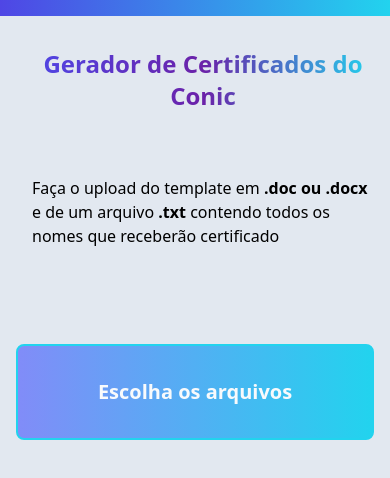
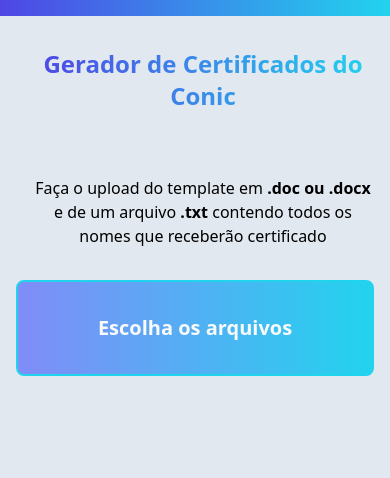
Before and after one commit to thiagomag94/GeradorDeCertificados-Conic-UFPE-front, a Next.js app: page / in a window 390 px wide. Shown: the top 478 px of the page. Built offline with nearby package versions, Linux system fonts and the light colour scheme.

Commit message:
front: modifies style from statistics

```diff
--- a/src/app/page.tsx
+++ b/src/app/page.tsx
@@ -4,12 +4,14 @@
 
 export default function Home() {
   return (
-    <main className="flex min-h-screen lg:flex-row flex-col items-center lg:justify-evenly pt-8 px-4 md:px-16 gap-16 md:gap-32 overflow-x-hidden">
-      <div className="flex flex-col w-full pl-4">
-        <span className="mb-16 xl:mb-0 bg-gradient-to-r  via-purple-800 from-indigo-600 to-cyan-400 font-bold text-center xl:text-left text-transparent bg-clip-text text-2xl lg:text-4xl ">Gerador de Certificados do Conic</span>
-        <span className={``}>Faça o upload do template em <b>.doc ou .docx</b> e de um arquivo <b>.txt</b> contendo todos os nomes que receberão certificado</span>
+    <main className="flex min-h-screen lg:flex-row flex-col items-center lg:justify-evenly pt-8 px-4 md:px-16 overflow-x-hidden">
+      <div className="flex flex-col xl:flex-row justify-center items-center   ">
+        <div className="flex flex-col w-full pl-4 ">
+          <span className="mb-16 xl:mb-0 bg-gradient-to-r   from-indigo-600 to-cyan-400 font-bold text-center xl:text-left text-transparent bg-clip-text text-2xl lg:text-4xl ">Gerador de Certificados do Conic</span>
+          <span className={`text-center xl:text-start`}>Faça o upload do template em <b>.doc ou .docx</b> e de um arquivo <b>.txt</b> contendo todos os nomes que receberão certificado</span>
+        </div>
+        <FileUploader/>
       </div>
-      <FileUploader/>
 
     </main>
   )
--- a/src/components/FileUploader/FileUploader.tsx
+++ b/src/components/FileUploader/FileUploader.tsx
@@ -1,15 +1,16 @@
 'use client'
 import React, { useEffect, useRef, useState } from 'react'
+import { useRouter } from 'next/navigation';
 import axios from 'axios';
-import doc from 'public/doc.png'
-import txt from  'public/txt.png'
+import doc from 'public/doc.png';
+import txt from  'public/txt.png';
 import FilesGroup from '../FilesGroup/FileGroup';
 import ProgressBar from '../ProgressBar/ProgressBar';
-import spinner from 'public/spinner.png'
+import spinner from 'public/spinner.png';
 import Image from 'next/image';
 import Link from 'next/link';
 import File from '../Files/File';
-import docx from 'public/doc.png'
+import docx from 'public/doc.png';
 
 const FileUploader = () => {
 
@@ -21,10 +22,11 @@
   const [message, setMessage] = useState('')
   const [alert, setAlert] = useState('')
   const [progress, setProgress] = useState<number>(0)
+  const [certificadosInit, setCertificadosInit] = useState<any>()
   const [certificados, setCertificados] = useState<any>()
   const [certificadosBaixados, setCertificadosBaixados] = useState<any>([])
   const [isDownloaded, setDownloaded] = useState<boolean>(false)
-
+  const router = useRouter()
 
 
 
@@ -49,14 +51,15 @@
 
   }, [message])
 
+
+
   useEffect(()=>{
     console.log('mudou o alert', alert)
+    if(certificadosBaixados?.length===certificados?.length){
+      router.push('/')
+    }
 
-  }, [alert])
-  useEffect(()=>{
-    console.log('mudou o alert', alert)
-
-  }, [certificados])
+  }, [certificadosBaixados?.lenght])
 
 
   useEffect(()=>{
@@ -113,6 +116,7 @@
               console.log(res.data.message, ' OK!')
               console.log(res.data.certificado)
               setCertificados(res.data.certificado)
+              setCertificadosInit(res.data.certificado)
               return res.data.message
             })
             .then((res)=>{
@@ -176,26 +180,26 @@
 
 
            <button type="button" onClick={()=>handleUpload()}
-            className={`${files.length===2 ? 'block' : 'hidden'} cursor-pointer mt-4 mb-4 px-8 py-4 rounded-lg shadow-xl bg-slate-50`}>
+            className={`${files.length===2 ? 'block' : 'hidden'} cursor-pointer mt-4 mb-4 px-8 py-4 rounded-lg drop-shadow-lg bg-slate-50`}>
               Upload
            </button>
            <ProgressBar message={message} value={progress} alert={alert}/>
-           <span className='text-lg lg:text-3xl xl:text-xl  mt-4 absolute bottom-16 p-8  w-full text-center animate-pulse'>{ progress===100 ? <span className='px-4 py-2 rounded-lg bg-purple-800 text-center text-slate-50 w-full'>{message}</span> : ''}</span>
-           <div className={`${progress===100 ? '' : 'hidden'} absolute bottom-8 xl:bottom-32`}>
+           <span className='text-lg lg:text-3xl xl:text-xl  mt-4 absolute bottom-16 p-8  w-full text-center animate-pulse'>{ progress===100 && certificadosInit.length !== certificadosBaixados.length  ? <span className='px-4 py-2 rounded-lg bg-purple-800 text-center text-slate-50 w-full'>{message}</span> : ''}</span>
+           <div className={`${progress===100 &&  certificadosInit.length !== certificadosBaixados.length ? '' : 'hidden'} absolute bottom-8 xl:bottom-32`}>
             <Image alt="spinner" className='animate-spin w-24 ' src={spinner}/>
            </div>
-            {  certificados  && <div className='min-h-screen w-full bg-neutral-900/40 backdrop-blur-lg gap-4 fixed top-0 left-0 right-0 flex justify-center items-center'>
+            {  certificados && certificadosInit.length !== certificadosBaixados.length && <div className='min-h-screen w-full bg-neutral-900/40 backdrop-blur-lg gap-4 fixed top-0 left-0 right-0 flex justify-center items-center'>
                   <div className='grid grid-cols-1 md:grid-cols-3 gap-y-4 gap-x-32  w-3/6  px-16 py-6 rounded-xl  content-normal h-[24rem] overflow-y-scroll'>
 
                     {certificados.map((certificado:any, index:number)=>
-                        certificado.arquivo && <div className={`flex flex-col hover:bg-gradient-to-t hover:from-slate-400/20 hover:to-slate-50/40 text-slate-50 rounded-lg justify-center items-center cursor-pointer h-4/6 ${isDownloaded ? 'hidden' : ''}`} key={index} onClick={()=>handleDownload(certificado.arquivo, certificado.nome)}>
+                        certificado.arquivo && <div className={`flex flex-col hover:bg-gradient-to-t hover:from-slate-400/20 hover:to-slate-50/40 text-slate-50 rounded-lg justify-center items-center cursor-pointer  ${isDownloaded ? 'hidden' : ''}`} key={index} onClick={()=>handleDownload(certificado.arquivo, certificado.nome)}>
 
                           <File title={certificado.nome} image={docx}/>
                         </div>)}
 
                   </div>
                   <div className='flex flex-col gap-4 justify-center w-1/5 p-8 items-start bg-gradient-to-b from-slate-200 to-purple-400 text-purple-900 rounded-lg'>
-                    <span className='font-bold'>Total de arquivos: <span className="text-neutral-900">{certificados.length}</span></span>
+                    <span className='font-bold'>Total de arquivos: <span className="text-neutral-900">{certificadosInit.length}</span></span>
                     <span className='font-bold'>Arquivos baixados: <span className="text-neutral-900">{certificadosBaixados?.length}</span></span>
                     <span className='font-bold'>Arquivos restantes: <span className="text-neutral-900">{certificados.length}</span> </span>
                   </div>
```
